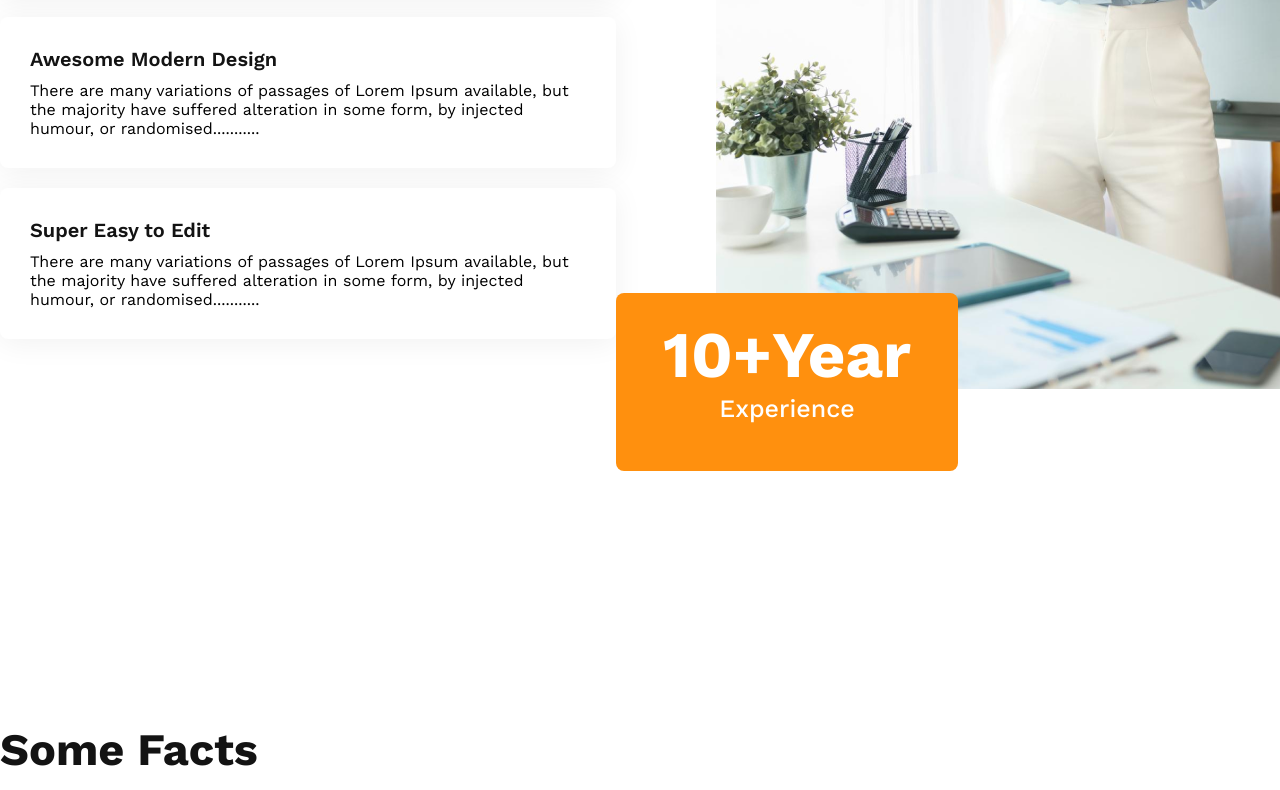
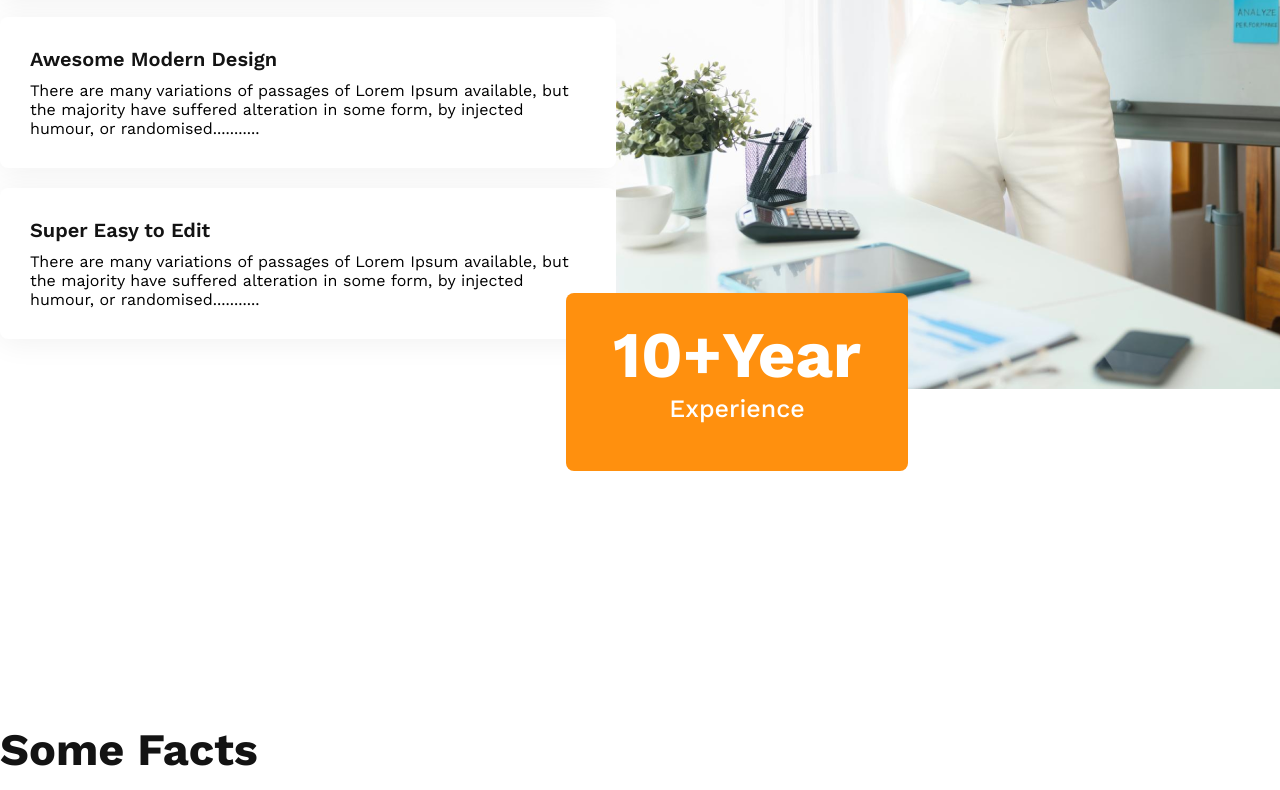
Before and after one commit to Safayet2002/asset-two, a plain HTML site: page index.html in a window 1280 px wide. Shown: the part 2768-3558 px from the top of the page. Drawn offline with nearby package versions, Linux system fonts and the light colour scheme.

Commit message:
Errors Fixed

```diff
--- a/styles/style.css
+++ b/styles/style.css
@@ -220,14 +220,13 @@ h3 .f-feature{
 
 .architect{
     position: relative;
-    left: 100px;
 }
 .yr-btn{
     width: 342px;
     height: 200px;
     position: relative;
     top: -100px;
-    left: -100px;
+    left: -50px;
 }
 .yr-btn p{
     color: #fff;
```
